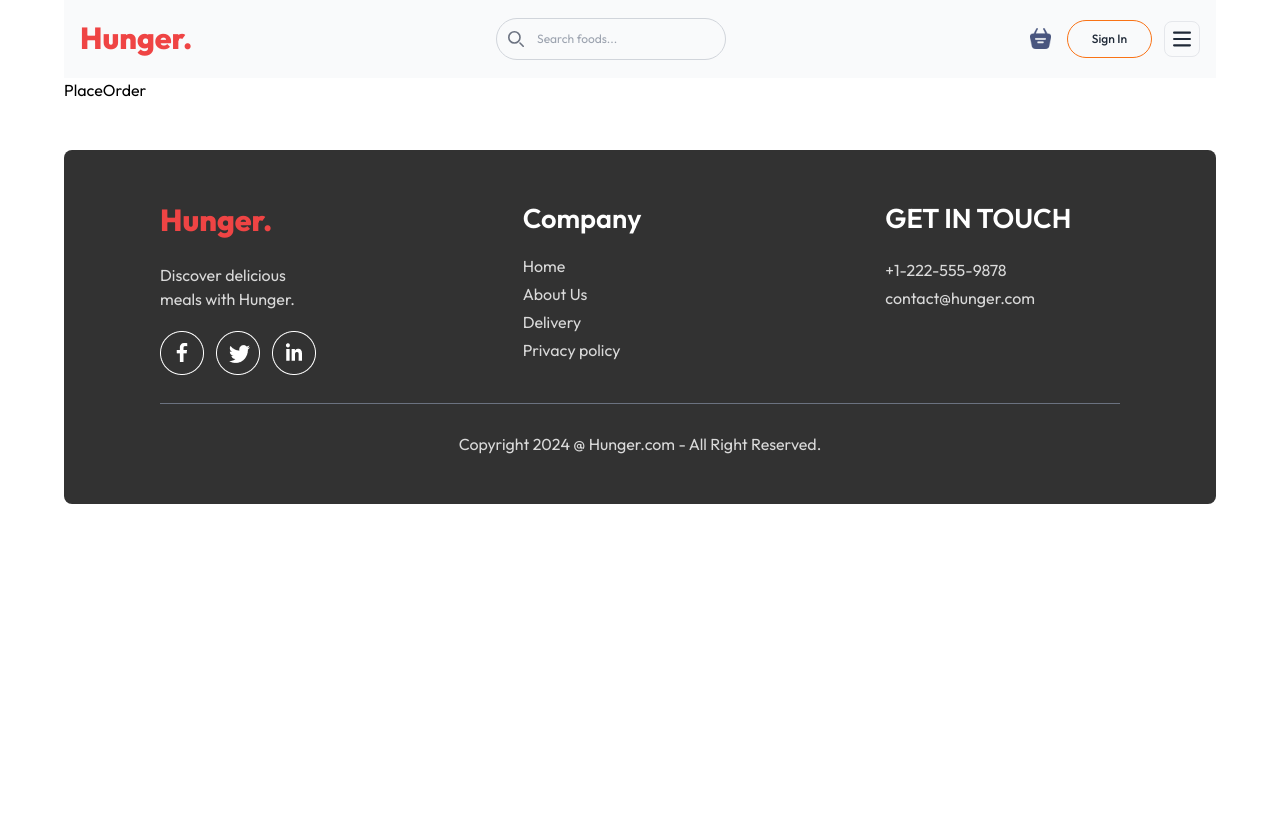
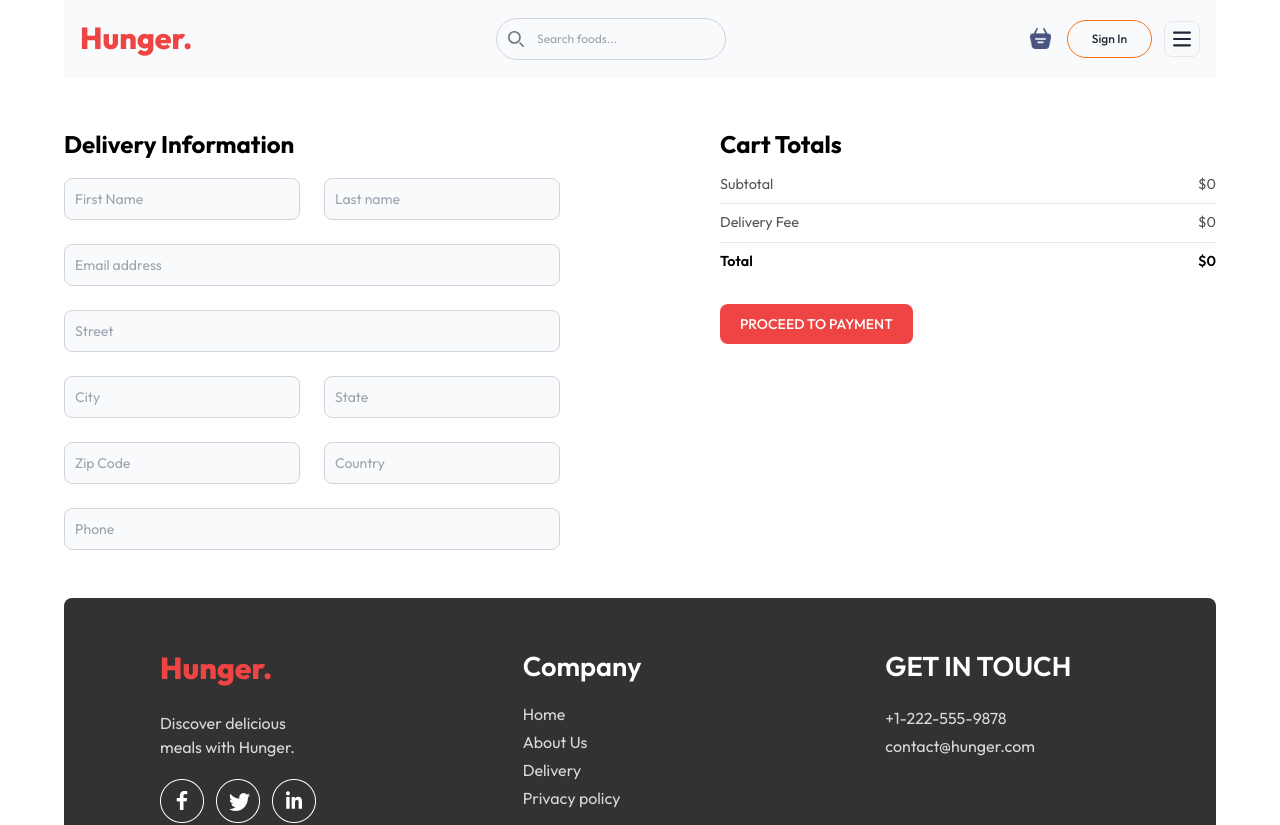
Before and after one commit to PritomDutta89/Hunger., a React (Vite) app: page /order in a window 1280 px wide. Shown: the top 825 px of the page. Before the commit the page ends 800 px from the top, so only its background shows below. Built offline with nearby package versions, Linux system fonts and the light colour scheme.

Commit message:
Updated code

```diff
--- a/package.json
+++ b/package.json
@@ -12,7 +12,8 @@
   "dependencies": {
     "react": "^18.2.0",
     "react-dom": "^18.2.0",
-    "react-router-dom": "^6.23.1"
+    "react-router-dom": "^6.23.1",
+    "react-toastify": "^10.0.5"
   },
   "devDependencies": {
     "@types/react": "^18.2.66",
--- a/src/App.jsx
+++ b/src/App.jsx
@@ -8,6 +8,8 @@ import PlaceOrder from "./pages/placed-order/PlaceOrder";
 import { DataProvider } from "./context/DataContext";
 import Footer from "./components/footer/Footer";
 import LoginPopUp from "./components/login-popup/LoginPopUp";
+import { ToastContainer } from "react-toastify";
+import "react-toastify/dist/ReactToastify.css";
 
 const App = () => {
   const [showLogin, setShowLogin] = useState(false);
@@ -25,6 +27,7 @@ const App = () => {
           </Routes>
           <Footer />
         </DataProvider>
+        <ToastContainer />
       </div>
     </>
   );
--- a/src/pages/cart/Cart.jsx
+++ b/src/pages/cart/Cart.jsx
@@ -2,9 +2,14 @@
 // eslint-disable-next-line no-unused-vars
 import React from "react";
 import { useDataContext } from "../../context/DataContext";
+import { useNavigate } from "react-router-dom";
+import { toast } from "react-toastify";
+import "react-toastify/dist/ReactToastify.css";
 
 const Cart = () => {
-  const { allFoods, removeToCart, cartItems,getTotalCartAmt } = useDataContext();
+  const { allFoods, removeToCart, cartItems, getTotalCartAmt } =
+    useDataContext();
+  const navigate = useNavigate();
 
   return (
     <div className="mt-10">
@@ -113,17 +118,31 @@ const Cart = () => {
             <hr />
             <div className="flex justify-between my-2 text-[#555] text-[0.9rem]">
               <p>Delivery Fee</p>
-              <p>$5</p>
+              <p>${getTotalCartAmt() > 0 ? 5 : 0}</p>
             </div>
             <hr />
             <div className="flex justify-between my-2 font-semibold text-[0.9rem]">
               <p>Total</p>
-              <p>${getTotalCartAmt()+5}</p>
+              <p>${getTotalCartAmt() + (getTotalCartAmt() > 0 ? 5 : 0)}</p>
             </div>
           </div>
           <button
             type="button"
             className="text-white mt-6 bg-red-500 hover:bg-red-800 font-medium rounded-lg text-sm px-5 py-2.5 me-2 mb-2"
+            onClick={() =>
+              getTotalCartAmt() > 0
+                ? navigate("/order")
+                : toast.warn("Please add some item", {
+                    position: "top-center",
+                    autoClose: 5000,
+                    hideProgressBar: false,
+                    closeOnClick: true,
+                    pauseOnHover: true,
+                    draggable: true,
+                    progress: undefined,
+                    theme: "dark",
+                  })
+            }
           >
             PROCEED TO CHECKOUT
           </button>
--- a/src/pages/placed-order/PlaceOrder.jsx
+++ b/src/pages/placed-order/PlaceOrder.jsx
@@ -1,10 +1,190 @@
 // eslint-disable-next-line no-unused-vars
-import React from 'react'
+import React from "react";
+import { useDataContext } from "../../context/DataContext";
 
 const PlaceOrder = () => {
+  const { getTotalCartAmt } = useDataContext();
+
   return (
-    <div>PlaceOrder</div>
-  )
-}
+    <>
+      <div className="grid md:grid-cols-2 gap-[3rem] lg:gap-[5rem] xl:gap-[10rem] mt-[3rem]">
+        <div>
+          <p className="font-bold text-black text-[1.5rem] mb-4">
+            Delivery Information
+          </p>
+          <form>
+            <div className="grid gap-6 mb-6 md:grid-cols-2">
+              <div>
+                {/* <label
+                  htmlFor="first_name"
+                  className="block mb-2 text-sm font-medium text-gray-900 dark:text-white"
+                >
+                  First name
+                </label> */}
+                <input
+                  type="text"
+                  id="first_name"
+                  className="bg-gray-50 border border-gray-300 text-gray-900 text-sm rounded-lg focus:ring-blue-500 focus:border-blue-500 block w-full p-2.5 dark:bg-gray-700 dark:border-gray-600 dark:placeholder-gray-400 dark:text-white dark:focus:ring-blue-500 dark:focus:border-blue-500"
+                  placeholder="First Name"
+                  required
+                />
+              </div>
+              <div>
+                {/* <label
+                  htmlFor="last_name"
+                  className="block mb-2 text-sm font-medium text-gray-900 dark:text-white"
+                >
+                  Last name
+                </label> */}
+                <input
+                  type="text"
+                  id="last_name"
+                  className="bg-gray-50 border border-gray-300 text-gray-900 text-sm rounded-lg focus:ring-blue-500 focus:border-blue-500 block w-full p-2.5 dark:bg-gray-700 dark:border-gray-600 dark:placeholder-gray-400 dark:text-white dark:focus:ring-blue-500 dark:focus:border-blue-500"
+                  placeholder="Last name"
+                  required
+                />
+              </div>
+            </div>
+            <div className="mb-6">
+              {/* <label
+                htmlFor="email"
+                className="block mb-2 text-sm font-medium text-gray-900 dark:text-white"
+              >
+                Email address
+              </label> */}
+              <input
+                type="email"
+                id="email"
+                className="bg-gray-50 border border-gray-300 text-gray-900 text-sm rounded-lg focus:ring-blue-500 focus:border-blue-500 block w-full p-2.5 dark:bg-gray-700 dark:border-gray-600 dark:placeholder-gray-400 dark:text-white dark:focus:ring-blue-500 dark:focus:border-blue-500"
+                placeholder="Email address"
+                required
+              />
+            </div>
+            <div className="mb-6">
+              {/* <label
+                htmlFor="password"
+                className="block mb-2 text-sm font-medium text-gray-900 dark:text-white"
+              >
+                Street
+              </label> */}
+              <input
+                type="text"
+                id="password"
+                className="bg-gray-50 border border-gray-300 text-gray-900 text-sm rounded-lg focus:ring-blue-500 focus:border-blue-500 block w-full p-2.5 dark:bg-gray-700 dark:border-gray-600 dark:placeholder-gray-400 dark:text-white dark:focus:ring-blue-500 dark:focus:border-blue-500"
+                placeholder="Street"
+                required
+              />
+            </div>
+            <div className="grid gap-6 mb-6 md:grid-cols-2">
+              <div>
+                {/* <label
+                  htmlFor="phone"
+                  className="block mb-2 text-sm font-medium text-gray-900 dark:text-white"
+                >
+                  City
+                </label> */}
+                <input
+                  type="text"
+                  id="phone"
+                  className="bg-gray-50 border border-gray-300 text-gray-900 text-sm rounded-lg focus:ring-blue-500 focus:border-blue-500 block w-full p-2.5 dark:bg-gray-700 dark:border-gray-600 dark:placeholder-gray-400 dark:text-white dark:focus:ring-blue-500 dark:focus:border-blue-500"
+                  placeholder="City"
+                  required
+                />
+              </div>
+              <div>
+                {/* <label
+                  htmlFor="State"
+                  className="block mb-2 text-sm font-medium text-gray-900 dark:text-white"
+                >
+                  State
+                </label> */}
+                <input
+                  type="text"
+                  id="State"
+                  className="bg-gray-50 border border-gray-300 text-gray-900 text-sm rounded-lg focus:ring-blue-500 focus:border-blue-500 block w-full p-2.5 dark:bg-gray-700 dark:border-gray-600 dark:placeholder-gray-400 dark:text-white dark:focus:ring-blue-500 dark:focus:border-blue-500"
+                  placeholder="State"
+                  required
+                />
+              </div>
+              <div>
+                {/* <label
+                  htmlFor="Zip Code"
+                  className="block mb-2 text-sm font-medium text-gray-900 dark:text-white"
+                >
+                  Zip Code
+                </label> */}
+                <input
+                  type="text"
+                  id="Zip Code"
+                  className="bg-gray-50 border border-gray-300 text-gray-900 text-sm rounded-lg focus:ring-blue-500 focus:border-blue-500 block w-full p-2.5 dark:bg-gray-700 dark:border-gray-600 dark:placeholder-gray-400 dark:text-white dark:focus:ring-blue-500 dark:focus:border-blue-500"
+                  placeholder="Zip Code"
+                  required
+                />
+              </div>
+              <div>
+                {/* <label
+                  htmlFor="Country"
+                  className="block mb-2 text-sm font-medium text-gray-900 dark:text-white"
+                >
+                  Country
+                </label> */}
+                <input
+                  type="text"
+                  id="Country"
+                  className="bg-gray-50 border border-gray-300 text-gray-900 text-sm rounded-lg focus:ring-blue-500 focus:border-blue-500 block w-full p-2.5 dark:bg-gray-700 dark:border-gray-600 dark:placeholder-gray-400 dark:text-white dark:focus:ring-blue-500 dark:focus:border-blue-500"
+                  placeholder="Country"
+                  required
+                />
+              </div>
+            </div>
+            <div>
+              {/* <label
+                htmlFor="phone"
+                className="block mb-2 text-sm font-medium text-gray-900 dark:text-white"
+              >
+                Phone number
+              </label> */}
+              <input
+                type="tel"
+                id="phone"
+                className="bg-gray-50 border border-gray-300 text-gray-900 text-sm rounded-lg focus:ring-blue-500 focus:border-blue-500 block w-full p-2.5 dark:bg-gray-700 dark:border-gray-600 dark:placeholder-gray-400 dark:text-white dark:focus:ring-blue-500 dark:focus:border-blue-500"
+                placeholder="Phone"
+                pattern="[0-9]{3}-[0-9]{2}-[0-9]{3}"
+                required
+              />
+            </div>
+          </form>
+        </div>
 
-export default PlaceOrder
+        {/* cart total */}
+        <div className="">
+          <p className="font-bold text-black text-[1.5rem]">Cart Totals</p>
+          <div className="mt-3">
+            <div className="flex justify-between mb-2 text-[#555] text-[0.9rem]">
+              <p>Subtotal</p>
+              <p>${getTotalCartAmt()}</p>
+            </div>
+            <hr />
+            <div className="flex justify-between my-2 text-[#555] text-[0.9rem]">
+              <p>Delivery Fee</p>
+              <p>${getTotalCartAmt() > 0 ? 5 : 0}</p>
+            </div>
+            <hr />
+            <div className="flex justify-between my-2 font-semibold text-[0.9rem]">
+              <p>Total</p>
+              <p>${getTotalCartAmt() + (getTotalCartAmt() > 0 ? 5 : 0)}</p>
+            </div>
+          </div>
+          <button
+            type="button"
+            className="text-white mt-6 bg-red-500 hover:bg-red-800 font-medium rounded-lg text-sm px-5 py-2.5 me-2 mb-2"
+          >
+            PROCEED TO PAYMENT
+          </button>
+        </div>
+      </div>
+    </>
+  );
+};
+
+export default PlaceOrder;
```
Also changed, not shown: 1 other file (tests, documents, lock files or other folders).
